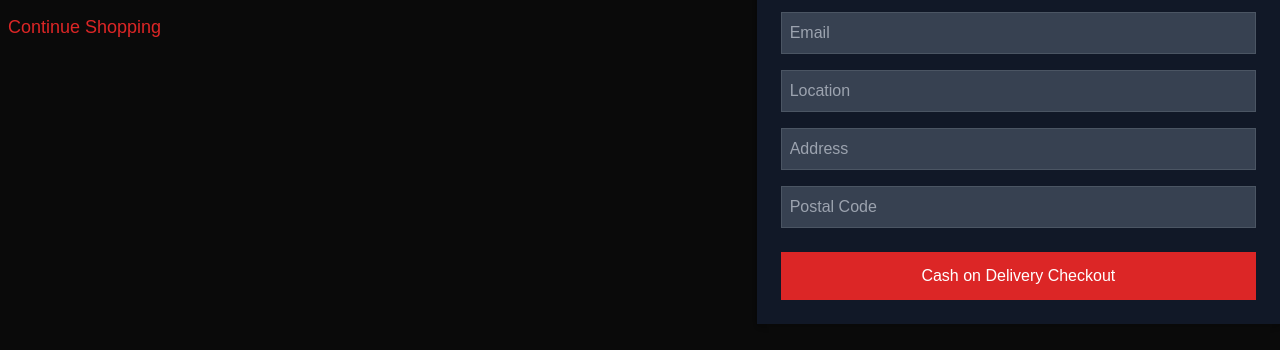
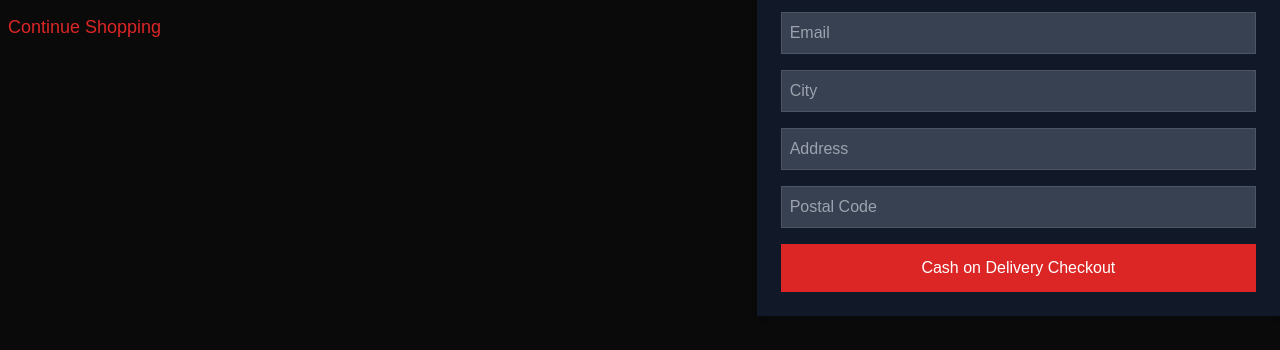
Before and after one commit to abubakarO1/AutoPartBazaar, a Next.js app: page /pages/cart in a window 1280 px wide. Shown: the part 440-790 px from the top of the page. Built offline with nearby package versions, Linux system fonts and the light colour scheme; no server answers.

Commit message:
Checks added on cart page

```diff
--- a/app/pages/cart/page.jsx
+++ b/app/pages/cart/page.jsx
@@ -28,7 +28,7 @@ export default function ShoppingCart() {
     name: "",
     phone: "",
     email: "",
-    location: "",
+    city: "",
     address: "",
     postalCode: "",
   });
@@ -37,7 +37,7 @@ export default function ShoppingCart() {
     name: "",
     phone: "",
     email: "",
-    location: "",
+    city: "",
     address: "",
     postalCode: "",
   });
@@ -65,15 +65,18 @@ export default function ShoppingCart() {
   };
 
   const validateForm = () => {
-    let errors = {};
-    const { name, phone, email, location, address, postalCode } = formData;
+    const errors = {};
+    const { name, phone, email, city, address, postalCode } = formData;
 
-    if (!name) errors.name = "Name is required.";
-    if (!phone || !/^\d{10}$/.test(phone)) errors.phone = "Valid phone number is required.";
-    if (!email || !/\S+@\S+\.\S+/.test(email)) errors.email = "Valid email is required.";
-    if (!location) errors.location = "Location is required.";
-    if (!address) errors.address = "Address is required.";
-    if (!postalCode || !/^\d{5}$/.test(postalCode)) errors.postalCode = "Valid postal code is required.";
+    if (!name.trim()) errors.name = "Name is required.";
+    if (!phone.trim() || !/^\d{10}$/.test(phone))
+      errors.phone = "Enter a valid 10-digit phone number.";
+    if (!email.trim() || !/^[^@\s]+@[^@\s]+\.[^@\s]+$/.test(email))
+      errors.email = "Enter a valid email address.";
+    if (!city.trim()) errors.city = "City is required.";
+    if (!address.trim()) errors.address = "Address is required.";
+    if (!postalCode.trim() || !/^\d{5}$/.test(postalCode))
+      errors.postalCode = "Enter a valid 5-digit postal code.";
 
     setFormErrors(errors);
     return Object.keys(errors).length === 0;
@@ -98,7 +101,9 @@ export default function ShoppingCart() {
             <div className="w-full lg:w-7/12">
               <hr className="my-4 border-gray-600" />
               <div className="mb-6">
-                <h2 className="text-2xl font-semibold text-white">Shopping Cart</h2>
+                <h2 className="text-2xl font-semibold text-white">
+                  Shopping Cart
+                </h2>
                 <p className="text-sm text-gray-400">
                   You have {cartItems.length} items in your cart.
                 </p>
@@ -115,8 +120,12 @@ export default function ShoppingCart() {
                       className="w-16 h-16 rounded-lg"
                     />
                     <div className="ml-4">
-                      <h5 className="text-lg font-semibold text-white">{item.name}</h5>
-                      <p className="text-sm text-gray-400">{item.description}</p>
+                      <h5 className="text-lg font-semibold text-white">
+                        {item.name}
+                      </h5>
+                      <p className="text-sm text-gray-400">
+                        {item.description}
+                      </p>
                     </div>
                   </div>
                   <div className="flex items-center">
@@ -126,7 +135,10 @@ export default function ShoppingCart() {
                       value={item.quantity}
                       className="w-12 border border-gray-600 rounded-lg text-center mr-4 bg-gray-700 text-white"
                       onChange={(e) =>
-                        handleQuantityChange(item.id, parseInt(e.target.value, 10) || 1)
+                        handleQuantityChange(
+                          item.id,
+                          parseInt(e.target.value, 10) || 1
+                        )
                       }
                     />
                     <p className="text-lg font-semibold text-white mr-4">
@@ -136,7 +148,7 @@ export default function ShoppingCart() {
                       className="text-gray-400 hover:text-red-600"
                       onClick={() => handleRemoveItem(item.id)}
                     >
-                      🗑️ {/* Trash bin emoji for remove button */}
+                      🗑️
                     </button>
                   </div>
                 </div>
@@ -175,12 +187,14 @@ export default function ShoppingCart() {
                     Rs{" "}
                     {cartItems.reduce(
                       (total, item) => total + item.price * item.quantity,
-                      20
+                      250
                     )}
                   </p>
                 </div>
                 <div className="mt-6">
-                  <h5 className="text-md font-semibold mb-2">Delivery Information</h5>
+                  <h5 className="text-md font-semibold mb-2">
+                    Delivery Information
+                  </h5>
                   <form className="space-y-4" onSubmit={handleSubmit}>
                     <input
                       type="text"
@@ -220,14 +234,14 @@ export default function ShoppingCart() {
 
                     <input
                       type="text"
-                      name="location"
-                      value={formData.location}
+                      name="city"
+                      value={formData.city}
                       onChange={handleFormChange}
-                      placeholder="Location"
+                      placeholder="City"
                       className="w-full p-2 border border-gray-600 rounded-lg bg-gray-700 text-white placeholder-gray-400"
                     />
-                    {formErrors.location && (
-                      <p className="text-sm text-red-600">{formErrors.location}</p>
+                    {formErrors.city && (
+                      <p className="text-sm text-red-600">{formErrors.city}</p>
                     )}
 
                     <input
@@ -251,13 +265,19 @@ export default function ShoppingCart() {
                       className="w-full p-2 border border-gray-600 rounded-lg bg-gray-700 text-white placeholder-gray-400"
                     />
                     {formErrors.postalCode && (
-                      <p className="text-sm text-red-600">{formErrors.postalCode}</p>
+                      <p className="text-sm text-red-600">
+                        {formErrors.postalCode}
+                      </p>
                     )}
+
+                    <button
+                      type="submit"
+                      className="w-full mt-6 bg-red-600 text-white p-3 rounded-lg hover:bg-red-700"
+                    >
+                      Cash on Delivery Checkout
+                    </button>
                   </form>
                 </div>
-                <button className="w-full mt-6 bg-red-600 text-white p-3 rounded-lg hover:bg-red-700">
-                  Cash on Delivery Checkout
-                </button>
               </div>
             </div>
           </div>
```
